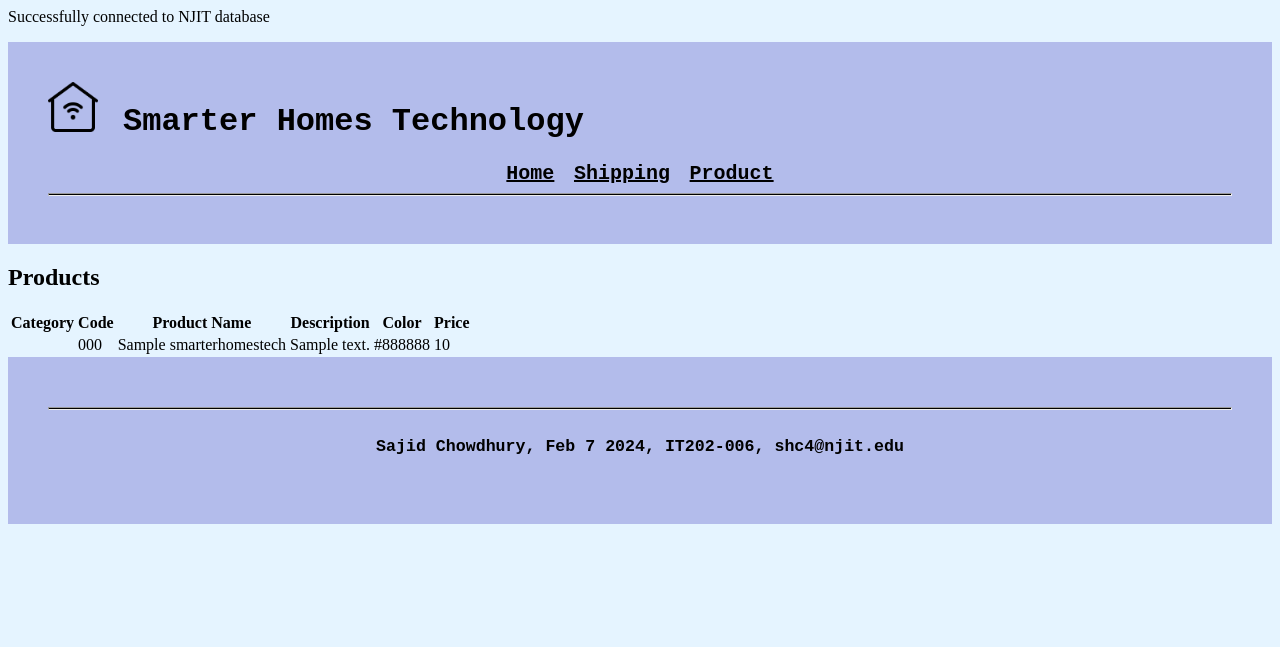
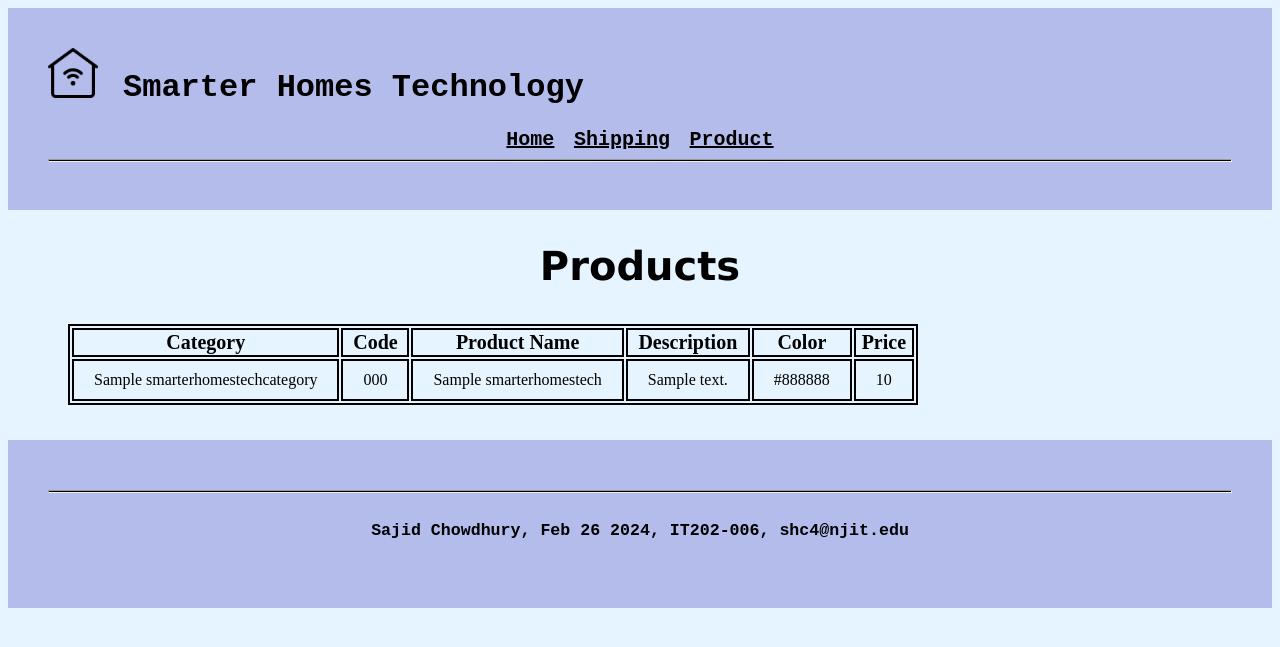
Before and after one commit to sajidchowdhury1/IT202-shc4-Project, a PHP site: page /product.php in a window 1280 px wide. Shown: the top 647 px of the page. Run offline with PHP 8.4, Linux system fonts and the light colour scheme; tables that the repository leaves empty or names only in its code hold one stand-in row (values such as "Sample post").

Commit message:
Completed requirements for Phase 2

```diff
--- a/database_error.php
+++ b/database_error.php
@@ -1,3 +1,4 @@
+<!-- Sajid Chowdhury Feb 26, 2024 IT202-006 Phase 1 shc4@njit.edu-->
 <html>
     <head>
         <title>Smarter Homes || Database Error</title>
@@ -6,8 +7,8 @@
     </head>
     <body>
         <?php include('header.php'); ?>
-        <main>
-            <h1>Database Error</h1>
+        <main class="error">
+            <h2>Database Error</h2>
             <p>Error Message: <?php echo $error_message;?></p>
         </main>
         <?php include('footer.php'); ?>
--- a/database_njit.php
+++ b/database_njit.php
@@ -1,3 +1,4 @@
+<!-- Sajid Chowdhury Feb 26, 2024 IT202-006 Phase 1 shc4@njit.edu-->
 <?php
     $dsn = 'mysql:host=sql1.njit.edu;port=3306;dbname=shc4';
     $username = 'shc4';
@@ -5,7 +6,7 @@
 
     try {
         $db = new PDO($dsn, $username, $password);
-        echo '<p>Successfully connected to NJIT database</p>';
+        //echo '<p>Successfully connected to NJIT database</p>';
     } catch (PDOException $ex) {
         $error_message = $ex->getMessage();
         include('database_error.php');
--- a/footer.php
+++ b/footer.php
@@ -1,5 +1,6 @@
 <!-- Sajid Chowdhury Feb 14, 2024 IT202-006 Phase 1 shc4@njit.edu -->
+<!-- Sajid Chowdhury Updated: Feb 26, 2024 IT202-006 Phase 1 shc4@njit.edu-->
 <footer>
     <hr />
-    <h5><p>Sajid Chowdhury, Feb 7 2024, IT202-006, shc4@njit.edu</p><h5>
+    <h5><p>Sajid Chowdhury, Feb 26 2024, IT202-006, shc4@njit.edu</p><h5>
 </footer>
--- a/header.php
+++ b/header.php
@@ -1,4 +1,6 @@
 <!-- Sajid Chowdhury Feb 14, 2024 IT202-006 Phase 1 shc4@njit.edu -->
+<!-- Sajid Chowdhury Updated: Feb 26, 2024 IT202-006 Phase 1 shc4@njit.edu-->
+
 <header>
     <a href="home_page.php"><img src="images/homeicon.png" alt="page icon" width="50" /></a>
     <h1>Smarter Homes Technology</h1>
--- a/product.php
+++ b/product.php
@@ -1,7 +1,8 @@
+<!-- Sajid Chowdhury Feb 26, 2024 IT202-006 Phase 1 shc4@njit.edu-->
 <?php
     require_once('database_njit.php');
 
-    // sql statement
+    // sql statement from SmarterHomesTech
     $query = 'SELECT SmarterHomesTechCategoryID, SmarterHomesTechCode, SmarterHomesTechName, description, SmarterHomesTechColor, price
             FROM SmarterHomesTech';
     $statement = $db->prepare($query);
@@ -9,7 +10,13 @@
     $products = $statement->fetchAll();
     $statement->closeCursor();
 
-
+    // sql statement from SmarterHomesTechCategories
+    $queryCategories = 'SELECT SmarterHomesTechCategoryID, SmarterHomesTechCategoryName
+                        FROM SmarterHomesTechCategories';
+    $statement2 = $db->prepare($queryCategories);
+    $statement2->execute();
+    $categoryName = $statement2->fetchAll();
+    $statement2->closeCursor();
 
 ?>
 
@@ -21,7 +28,7 @@
     </head>
     <body>
         <?php include('header.php');?>
-        <main>
+        <main class="product">
             <h2>Products</h2>
 
             <!-- table of the products-->
@@ -36,7 +43,15 @@
                 </tr>
                 <?php foreach($products as $product) : ?>
                 <tr>
-                    <td></td>
+                    <td>
+                        <?php
+                            foreach($categoryName as $name) :
+                            if($product['SmarterHomesTechCategoryID'] === $name['SmarterHomesTechCategoryID']){
+                                echo $name['SmarterHomesTechCategoryName'];
+                            }
+                            endforeach;
+                        ?>
+                    </td>
                     <td><?php echo $product['SmarterHomesTechCode'];?></td>
                     <td><?php echo $product['SmarterHomesTechName'];?></td>
                     <td><?php echo $product['description'];?></td>
--- a/smart_home.css
+++ b/smart_home.css
@@ -1,4 +1,5 @@
 /* Sajid Chowdhury Feb 14, 2024 IT202-006 Phase 1 shc4@njit.edu */
+/* Sajid Chowdhury Updated: Feb 26, 2024 IT202-006 Phase 1 shc4@njit.edu */
 
 /* main page */
 body {
@@ -222,3 +223,43 @@ div #paid {
     background-color: black;
     margin-bottom: 90px;
 }
+
+/* Product page */
+
+main.product h2 {
+    text-align: center;
+    font-family: Verdana, Geneva, Tahoma, sans-serif;
+    font-size: 40px;
+}
+
+main.product table {
+    border: 2px solid black;
+    margin: 35px 60px;
+}
+
+table th {
+    font-size: 20px;
+    border: 2px solid black;
+}
+
+table td {
+    text-align: center;
+    padding: 10px 20px;
+    border: 2px solid black;
+}
+
+/* error page */
+
+main.error h2 {
+    text-align: center;
+    font-family: Verdana, Geneva, Tahoma, sans-serif;
+    font-size: 40px;
+}
+
+main.error p {
+    text-align: center;
+    font-family: Verdana, Geneva, Tahoma, sans-serif;
+    font-size: 17px;
+    padding: 20px;
+    color: red;
+}
```
